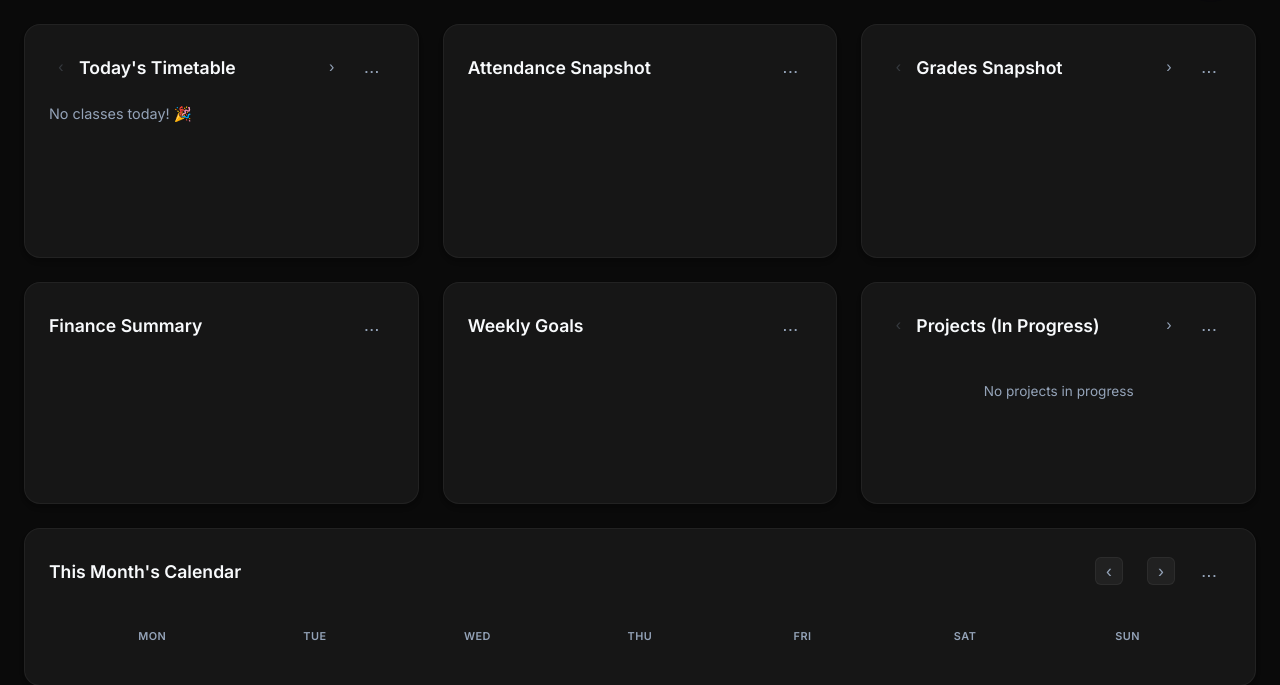
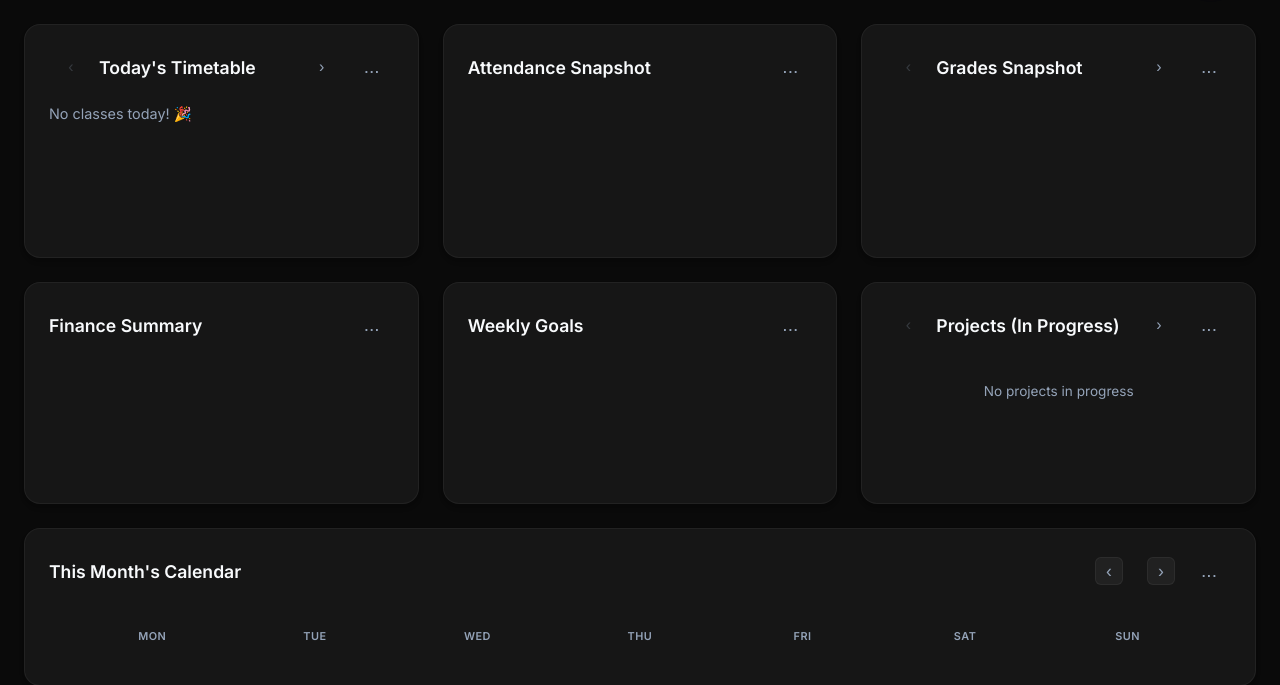
Before and after one commit to AdrielBobby/calm-cockpit-multipage-version, a Flask app: template templates/index.html in a window 1280 px wide. Shown: the part 90-775 px from the top of the page. Run offline with Flask 3, Linux system fonts and the light colour scheme; the template is opened without the code that fills it, so the values that code supplies are empty.

Commit message:
Fix .tile-nav-btn CSS cascade so touch target is 44x44 at every breakpoint
An unconditional 24x24 rule (no media query) was defined later in the
file than the base 28x28 rule with equal specificity, so it silently won
on desktop/tablet; only the <=767px mobile block restored 44x44. Removed
the conflicting override and moved min-width/min-height:44px onto the
base rule so the minimum touch target now holds unconditionally. Also
removed one exact-duplicate mobile override that re-asserted the same
44px/1.2rem values already set earlier in the same media query.

Co-Authored-By: Claude Sonnet 5 <noreply@anthropic.com>
Claude-Session: https://claude.ai/code/session_01AYMfi3CPaX76PjV1nGpyVC

```diff
--- a/static/css/style.css
+++ b/static/css/style.css
@@ -202,8 +202,9 @@ body {
 
 .tile-nav-btn {
     flex-shrink: 0;
-    width: 28px;
-    height: 28px;
+    min-width: 44px;
+    min-height: 44px;
+    font-size: 1rem;
     display: flex;
     align-items: center;
     justify-content: center;
@@ -507,17 +508,6 @@ body {
     text-overflow: ellipsis;
 }
 
-/* Tile-specific nav buttons */
-.tile-nav-btn {
-    width: 24px;
-    height: 24px;
-    font-size: 1rem;
-    flex-shrink: 0;
-    display: flex;
-    align-items: center;
-    justify-content: center;
-}
-
 /* ==============================================
    TABLET  (768px – 1023px)
    ============================================== */
@@ -752,13 +742,6 @@ body {
         min-width: 44px;
         min-height: 44px;
         padding: 0 8px;
-    }
-
-    /* ---- tile nav arrows: comfortably tappable, stays compact ---- */
-    .tile-nav-btn {
-        width: 44px;
-        height: 44px;
-        font-size: 1.2rem;
     }
 
     /* ---- Modals: near full-screen ---- */
```
